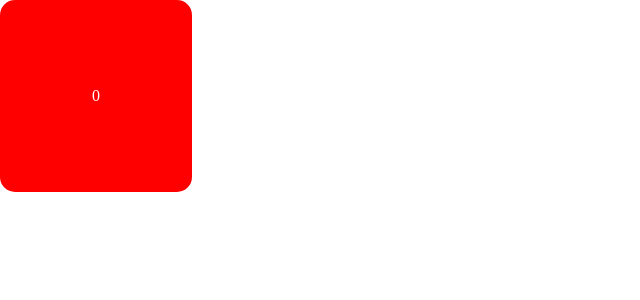
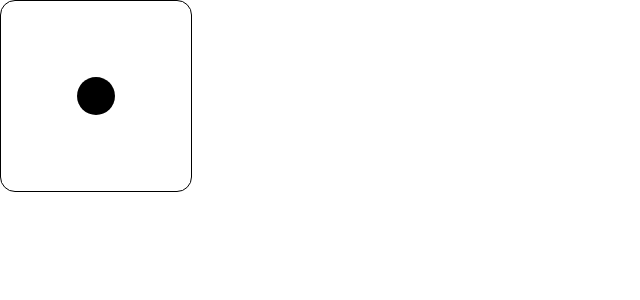
Before and after one commit to chaburk/aggravation, a React (Vite) app: page / in a window 1280 px wide. Both pictures are taken after a click on the element "Begin". Shown: the top 300 px of the page, without its empty margins (0-640 px from the left). Built offline with nearby package versions, Linux system fonts and the light colour scheme; a web font is replaced by a local one.

Commit message:
Finished Die component

```diff
--- a/src/Die.css
+++ b/src/Die.css
@@ -4,11 +4,80 @@
   justify-content: center;
   width: 15vw;
   height: 15vw;
-  background-color: red;
+  background-color: white;
   border-radius: 15px;
+  position: relative;
+  border: 1px solid black;
 }
 
-.number {
-  color: white;
-  text-align: center;
+.dice-dot {
+  position: absolute;
+  background-color: #000;
+  width: 20%; /* Adjust the size of each dot */
+  height: 20%; /* Adjust the size of each dot */
+  border-radius: 50%;
 }
+
+.dice-one,
+.dice-three:nth-child(3),
+.dice-five:nth-child(5) {
+  top: 50%;
+  left: 50%;
+  transform: translate(-50%, -50%);
+}
+
+/* .dice-two .dice-dot:nth-child(1) {
+  top: 25%;
+  left: 25%;
+  background-color: yellow;
+} */
+
+.dice-two:nth-child(1),
+.dice-three:nth-child(1),
+.dice-four:nth-child(1),
+.dice-five:nth-child(1),
+.dice-six:nth-child(1) {
+  top: 5%;
+  left: 5%;
+}
+
+.dice-two:nth-child(2),
+.dice-three:nth-child(2),
+.dice-four:nth-child(2),
+.dice-five:nth-child(2),
+.dice-six:nth-child(2) {
+  bottom: 5%;
+  right: 5%;
+}
+
+.dice-four:nth-child(3),
+.dice-five:nth-child(3),
+.dice-six:nth-child(3) {
+  bottom: 5%;
+  left: 5%;
+}
+
+.dice-four:nth-child(4),
+.dice-five:nth-child(4),
+.dice-six:nth-child(4) {
+  top: 5%;
+  right: 5%;
+}
+
+.dice-six:nth-child(5) {
+  top: 50%;
+  left: 5%;
+  transform: translateY(-50%);
+}
+
+.dice-six:nth-child(6) {
+  top: 50%;
+  right: 5%;
+  transform: translateY(-50%);
+}
+
+/* .dice-two .dice-dot:nth-child(2) {
+  top: 55%;
+  left: 55%;
+  background-color: green;
+} */
--- a/src/Die.tsx
+++ b/src/Die.tsx
@@ -1,22 +1,50 @@
 import "./Die.css";
 import { useState } from "react";
+
+type DotPatterns = {
+  [key in "1" | "2" | "3" | "4" | "5" | "6"]: string;
+};
 
 const randomNum = () => {
   return Math.floor(Math.random() * 6) + 1;
 };
 
 const Die = () => {
-  const [roll, setRoll] = useState(0);
+  const [dots, setDots] = useState([
+    <div className={`dice-dot dice-one`} key={0}></div>,
+  ]);
+
+  const dotPatterns: DotPatterns = {
+    "1": "dice-one",
+    "2": "dice-two",
+    "3": "dice-three",
+    "4": "dice-four",
+    "5": "dice-five",
+    "6": "dice-six",
+  };
+
   const diceRoll = () => {
     for (let i = 0; i < 10; i++) {
       setTimeout(() => {
-        setRoll(randomNum());
+        const ranNum = randomNum();
+        const tempDot = [];
+        for (let i = 0; i < ranNum; i++) {
+          tempDot.push(
+            <div
+              className={`dice-dot ${
+                dotPatterns[ranNum.toString() as keyof DotPatterns]
+              }`}
+              key={i}
+            ></div>
+          );
+        }
+        setDots(tempDot);
       }, i * 100);
     }
   };
   return (
-    <div className="die-container" onClick={diceRoll}>
-      <div className="number">{roll}</div>
+    <div className={`die-container`} onClick={diceRoll}>
+      {dots}
     </div>
   );
 };
```
